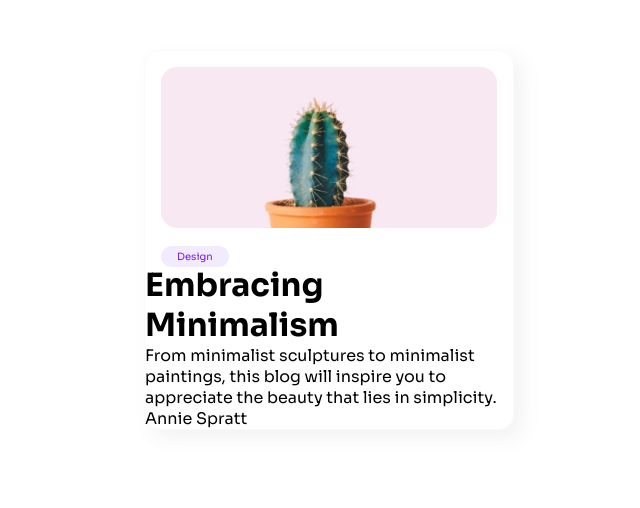
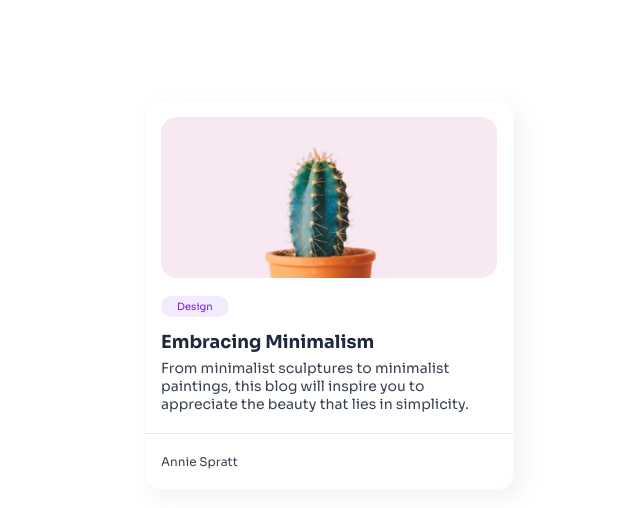
Before and after one commit to franmazzi1/MinimalBlogCard, a plain HTML site: page index.html in a window 1280 px wide. Shown: the whole page, without its empty margins (311-951 px from the left). Drawn offline with Linux system fonts and the light colour scheme.

Commit message:
finished

```diff
--- a/index.html
+++ b/index.html
@@ -15,7 +15,7 @@
 
         <h1>Embracing Minimalism</h1>
         <p class="content">From minimalist sculptures to minimalist paintings, this blog will inspire you to appreciate the beauty that lies in simplicity.</p>
-        <p>Annie Spratt</p>
+        <p class="author">Annie Spratt</p>
 
     </div>
 </body>
--- a/styles.css
+++ b/styles.css
@@ -8,7 +8,7 @@
 
 .card{
     width: 368px;
-    margin: 50px auto;
+    margin: 100px auto;
     box-shadow: 8px 8px 20px 0px rgba(85, 85, 85, 0.08);
     border-radius: 16px;
     border: 1px solid #FAFAF9;
@@ -34,3 +34,21 @@
     border-radius: 16px;
     margin: 16px;
 }
+
+h1{
+    font-size: 18px;
+    color: #20293A;
+    margin: 16px 0 6px 16px;
+}
+.content{
+    color: #394150;
+    padding: 0 16px 20px 16px;
+    font-size: 14px;
+    border-bottom: 1px solid #E5EAF0;
+}
+
+.author{
+    color: #394150;
+    margin: 20px 16px;
+    font-size: 12px;
+}
```
